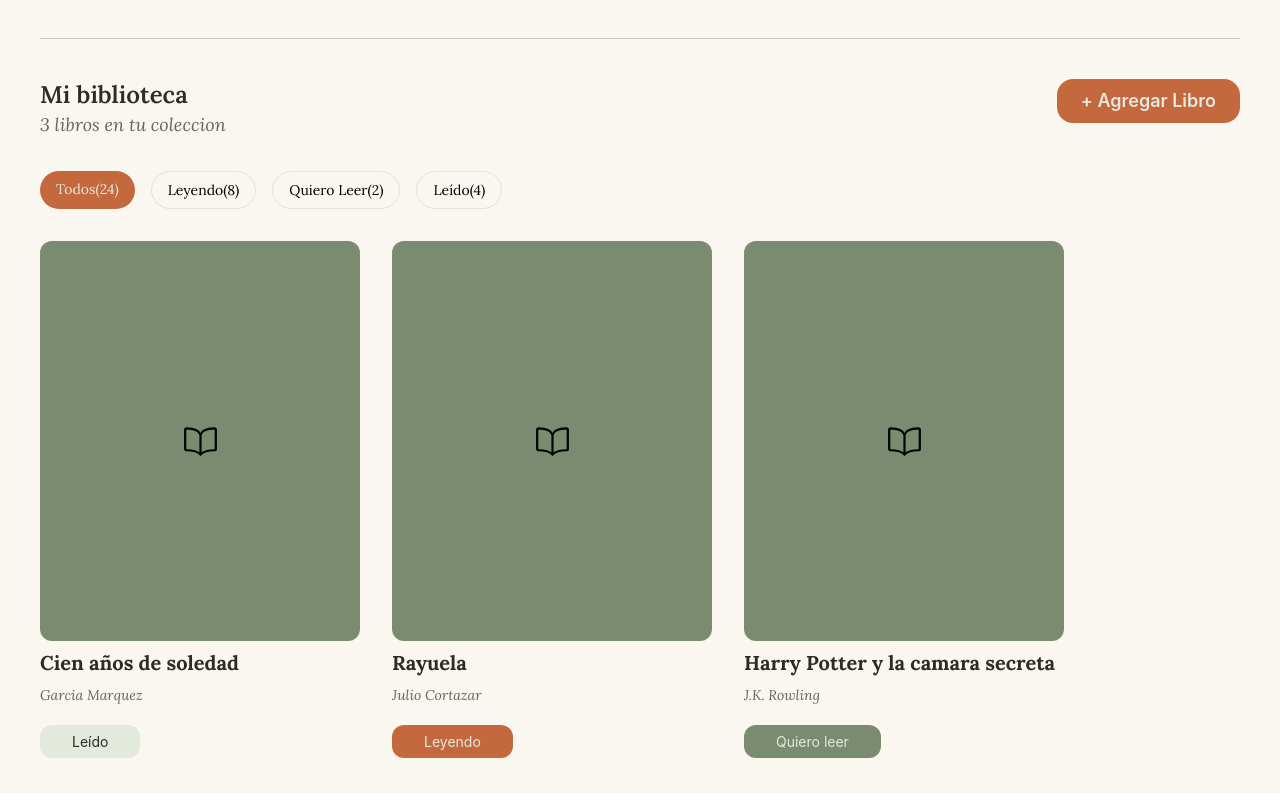
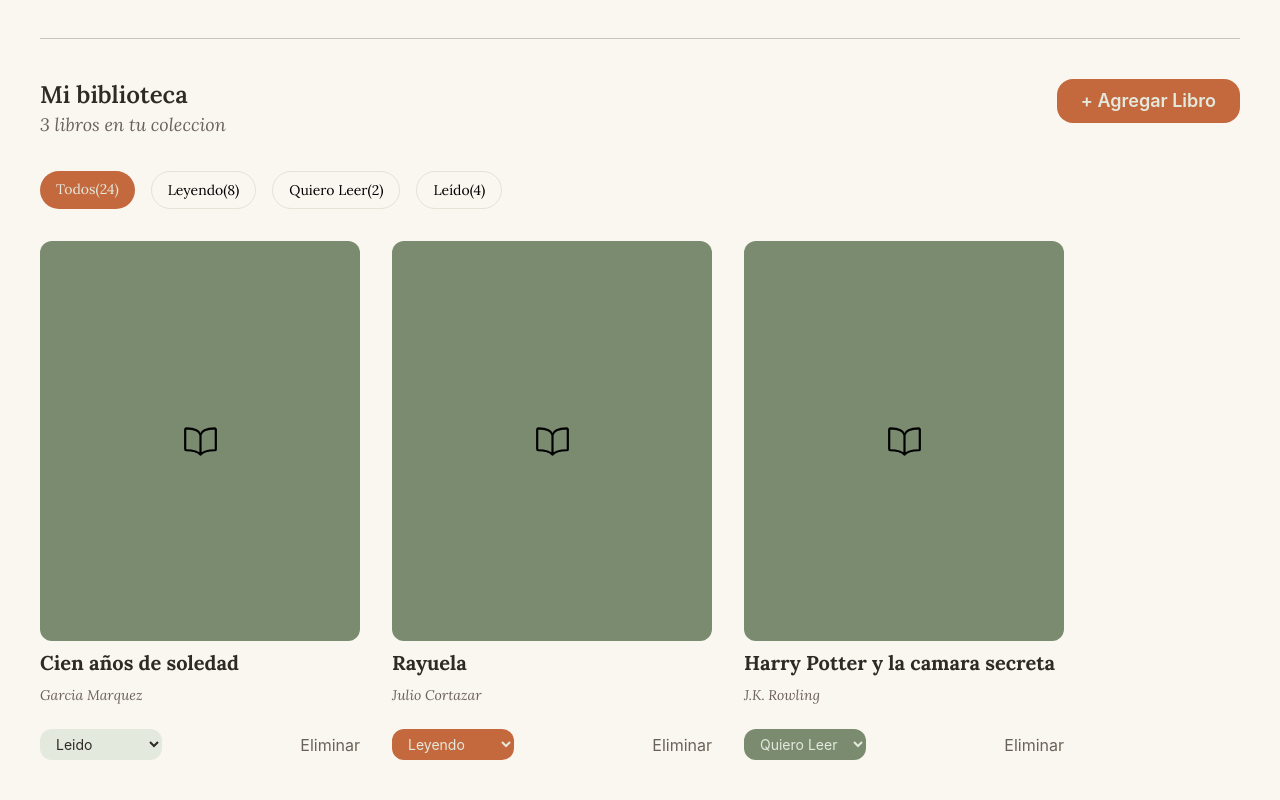
Before and after one commit to AArnedo/reading-dashboard, a React app in the folder client/frontend/: page / in a window 1280 px wide. Shown: the part 549-1349 px from the top of the page. Built offline with nearby package versions, Linux system fonts and the light colour scheme; the HTML template or start-up script is replaced by a standard one.

Commit message:
feat: Se agrego nuevas funcionalidades al CRUD de la biblioteca, ahora se puede actualizar el estado y tambien eliminarse el libro. Por otro lado: style: Se agrego estilo al BookSearch

```diff
--- a/client/frontend/src/App.jsx
+++ b/client/frontend/src/App.jsx
@@ -3,6 +3,7 @@ import { Register } from './pages/Register'
 import { Routes, Route } from 'react-router'
 import { Dashboard } from './pages/Dashboard'
 import { Login } from './pages/Login'
+
 
 
 export const App = () => {
--- a/client/frontend/src/components/BookCard.jsx
+++ b/client/frontend/src/components/BookCard.jsx
@@ -3,7 +3,7 @@ import { IoBookOutline } from "react-icons/io5";
 import { bookStatus } from '../data/bookStatus';
 
 
-export const BookCard = ({ title, author,status }) => {
+export const BookCard = ({ id, title, author, status, onStatusChange, onDelete }) => {
 
   const statusInfo = bookStatus[status]
 
@@ -16,8 +16,21 @@ export const BookCard = ({ title, author,status }) => {
             <h2 className='text-lg md:text-xl text-principal font-bold'>{title}</h2>
             <span className='text-sm text-secundario italic'>{author}</span>
         </div>
-        <div className='pt-2 md:pt-4'>
-          <span className={`px-8 py-2 rounded-xl text-sm ${statusInfo.badgeClass}`}>{statusInfo.label}</span>
+        <div className='flex justify-between items-center pt-2 md:pt-4'>
+          <select
+          value={status}
+          onChange={(e) => onStatusChange(id, e.target.value)}
+          className={`px-3 py-1.5 rounded-xl text-sm cursor-pointer ${statusInfo.badgeClass}`}
+          >
+            <option value="quiero-leer">Quiero Leer</option>
+            <option value="leyendo">Leyendo</option>
+            <option value="leido">Leido</option>
+          </select>
+          <button
+            onClick={() => onDelete(id)}
+            className='text-secundario hover:text-red-500 cursor-pointer'
+          >Eliminar
+          </button>
         </div>
     </div>
   )
--- a/client/frontend/src/components/BookSearch.jsx
+++ b/client/frontend/src/components/BookSearch.jsx
@@ -1,5 +1,6 @@
 import React, { useState } from 'react'
 import { IoBookOutline } from 'react-icons/io5';
+import { Search } from 'lucide-react';
 
 export const BookSearch = ({ onAddBook }) => {
 
@@ -39,15 +40,22 @@ export const BookSearch = ({ onAddBook }) => {
 
   return (
     <div>
-      <form onSubmit={handleSearch} className='flex flex-col'>
-          <input
+      <div className='flex flex-col'>
+        <h3 className='text-lg font-semibold text-principal font-principal '>Agregar Libro</h3>
+        <p className='text-sm font-principal text-secundario'>Buscá en Open Library y sumalo a tu biblioteca</p>
+      </div>
+      <form onSubmit={handleSearch} className='flex gap-2 py-4'>
+        <div className='flex items-center gap-2 border border-border-sec p-2 rounded-xl w-full'>
+        <Search size={20} className='text-border-sec'/>
+        <input
           type="text"
           value={query}
           placeholder='Buscar por titulo o autor'
           onChange={(e) => setQuery(e.target.value)}
-          className='bg-blue-500'
+          className='focus:outline-none w-full'
           />
-          <button type='submit' className='cursor-pointer'>Buscar</button>
+        </div>
+          <button type='submit' className='bg-accent text-sage-light px-4 py-2 rounded-lg font-semibold hover:bg-accent-dark cursor-pointer'>Buscar</button>
       </form>
 
       {isLoading && <p>Buscando...</p>}
@@ -58,24 +66,27 @@ export const BookSearch = ({ onAddBook }) => {
 
       <div>
         {result.map((book) =>(
-          <div key={book.key} className='flex items-center gap-3 space-y-2'>
+          <div key={book.key} className='flex items-center flex-wrap gap-6 space-y-2'>
             {/* portada */}
             {book.cover_i ? (
               <img
                 src={`https://covers.openlibrary.org/b/id/${book.cover_i}-S.jpg`}
                 alt={book.title}
-                className='w-15 h-20'
+                className='w-10 h-15 flex items-center justify-center shrink-0'
               />
             ) : (
-              <div className='w-10 h-10'>
+              <div className='w-10 h-15 border border-border-sec/50  flex items-center justify-center'>
                 <IoBookOutline size={20} />
               </div>
             )}
-            <div>
-              <p>{book.title}</p>
-              <p>{book.author_name?.[0]}</p>
+            <div className='flex-1 min-w-0'>
+              <p className='text-md font-semibold font-secundario text-principal truncate'>{book.title}</p>
+              <p className='text-sm font-secundaria text-secundario italic truncate'>{book.author_name?.[0]}</p>
             </div>
-            <button onClick={() => handleAddClick(book)}>
+            <button
+            onClick={() => handleAddClick(book)}
+            className='bg-accent-dark px-4 py-1 rounded-full text-sage-light text-sm font-secundaria cursor-pointer'
+            >
               Agregar
             </button>
           </div>
--- a/client/frontend/src/components/ModalLibrary.jsx
+++ b/client/frontend/src/components/ModalLibrary.jsx
@@ -1,12 +1,12 @@
-import React from 'react'
+import { IoMdClose } from "react-icons/io";
 
 export const ModalLibrary = ({ onCloseModal, children }) => {
   return (
-    <div className='fixed w-full h-full inset-0 bg-black/50 flex justify-center items-center' onClick={onCloseModal}>
+    <div className='fixed w-full h-full inset-0 bg-black/70 flex justify-center items-center' onClick={onCloseModal}>
         <div
           onClick={(e) => e.stopPropagation()}
-          className='p-4 bg-accent min-w-100 min-h-100'>
-            <button onClick={onCloseModal} className='cursor-pointer'>X</button>
+          className='relative p-6 bg-sage-light rounded-xl min-w-150 '>
+            <IoMdClose size={25} onClick={onCloseModal} className='absolute right-10 cursor-pointer'></IoMdClose>
             {children}
         </div>
     </div>
--- a/client/frontend/src/index.css
+++ b/client/frontend/src/index.css
@@ -10,6 +10,7 @@
     --color-background: #FAF6F0;
     --color-surface: #FFFDF9;
     --color-border: #E8E1D6;
+    --color-border-sec: #6B6259;
     --color-principal: #2E2A26;
     --color-secundario: #6B6259;
     --color-accent: #C4693D;
--- a/client/frontend/src/pages/Dashboard.jsx
+++ b/client/frontend/src/pages/Dashboard.jsx
@@ -12,7 +12,6 @@ export const Dashboard = () => {
     const [searchQuery, setSearchQuery] = useState('')
     const [books, setBooks] = useState(initialBooks);
     const [isModalOpen, setIsModalOpen] = useState(false);
-
 
     const filteredBooks = books.filter((book) => {
         const matchesStatus = activeFilter === 'todos' || book.status === activeFilter
@@ -29,9 +28,18 @@ export const Dashboard = () => {
     const handleAddBook = (newBook) =>{
         setBooks([...books, newBook])
     }
-
-
-
+    /* update book */
+    const handleStatusChange = (id, newStatus) => {
+        setBooks(
+            books.map((book) =>
+                book.id === id ? { ...book, status: newStatus} : book
+            )
+        )
+    }
+    /* delete book */
+    const handleDeleteBook = (id) => {
+        setBooks(books.filter((book) => book.id !== id))
+    }
 
 
   return (
@@ -66,6 +74,8 @@ export const Dashboard = () => {
                         title={book.title}
                         author={book.author}
                         status={book.status}
+                        onStatusChange={handleStatusChange}
+                        onDelete={handleDeleteBook}
                     />
                 ))}
             </div>
```
